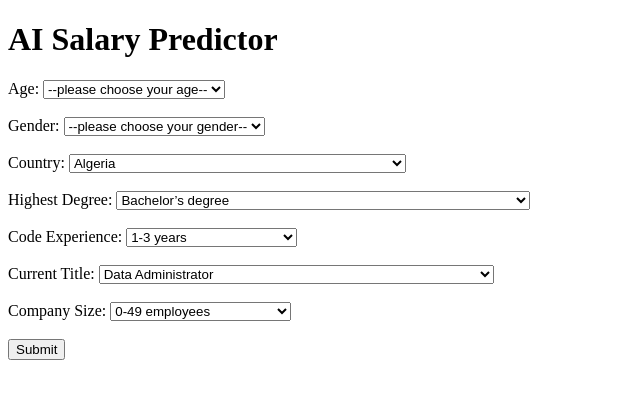
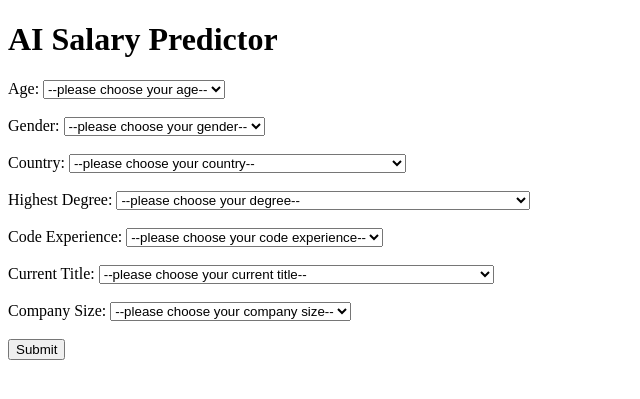
Before and after one commit to haydenhuntley/pair-prgramming, a Flask app: page / in a window 1280 px wide. Shown: the top 399 px of the page, without its empty margins (0-640 px from the left). Run offline with Flask 3, Linux system fonts and the light colour scheme.

Commit message:
End of session form present

```diff
--- a/templates/index.html
+++ b/templates/index.html
@@ -5,7 +5,7 @@
 <form action="/predict" method="POST">
   <label for="age">Age:</label>
   <select name="age" id="age" required>
-    <option value="0">--please choose your age--</option>
+    <option value="">--please choose your age--</option>
     <option value="0">18-21</option>
     <option value="1">22-24</option>
     <option value="2">25-29</option>
@@ -22,7 +22,7 @@
 
   <label for="gender">Gender:</label>
   <select name="gender" id="gender" required>
-    <option value="0">--please choose your gender--</option>
+    <option value="">--please choose your gender--</option>
     <option value="0">Man</option>
     <option value="1">Nonbinary</option>
     <option value="2">Prefer not to say</option>
@@ -33,6 +33,7 @@
 
   <label for="country">Country:</label>
   <select name="country" id="country">
+    <option value="">--please choose your country--</option>
     <option value="0">Algeria</option>
     <option value="1">Argentina</option>
     <option value="2">Australia</option>
@@ -98,6 +99,7 @@
 
   <label for="highest_deg">Highest Degree:</label>
   <select name="highest_deg" id="highest_deg">
+    <option value="">--please choose your degree--</option>
     <option value="0">Bachelor’s degree</option>
     <option value="1">Doctoral degree</option>
     <option value="2">I prefer not to answer</option>
@@ -112,6 +114,7 @@
 
   <label for="code_experience">Code Experience:</label>
   <select name="code_experience" id="code_experience">
+    <option value="">--please choose your code experience--</option>
     <option value="0">1-3 years</option>
     <option value="1">10-20 years</option>
     <option value="2">20+ years</option>
@@ -124,6 +127,7 @@
 
   <label for="current_title">Current Title:</label>
   <select name="current_title" id="current_title">
+    <option value="">--please choose your current title--</option>
     <option value="0">Data Administrator</option>
     <option value="1">
       Data Analyst (Business, Marketing, Financial, Quantitative, etc)
@@ -147,6 +151,7 @@
 
   <label for="company_size">Company Size:</label>
   <select name="company_size" id="company_size">
+    <option value="">--please choose your company size--</option>
     <option value="0">0-49 employees</option>
     <option value="1">10,000 or more employees</option>
     <option value="2">1000-9,999 employees</option>
```
